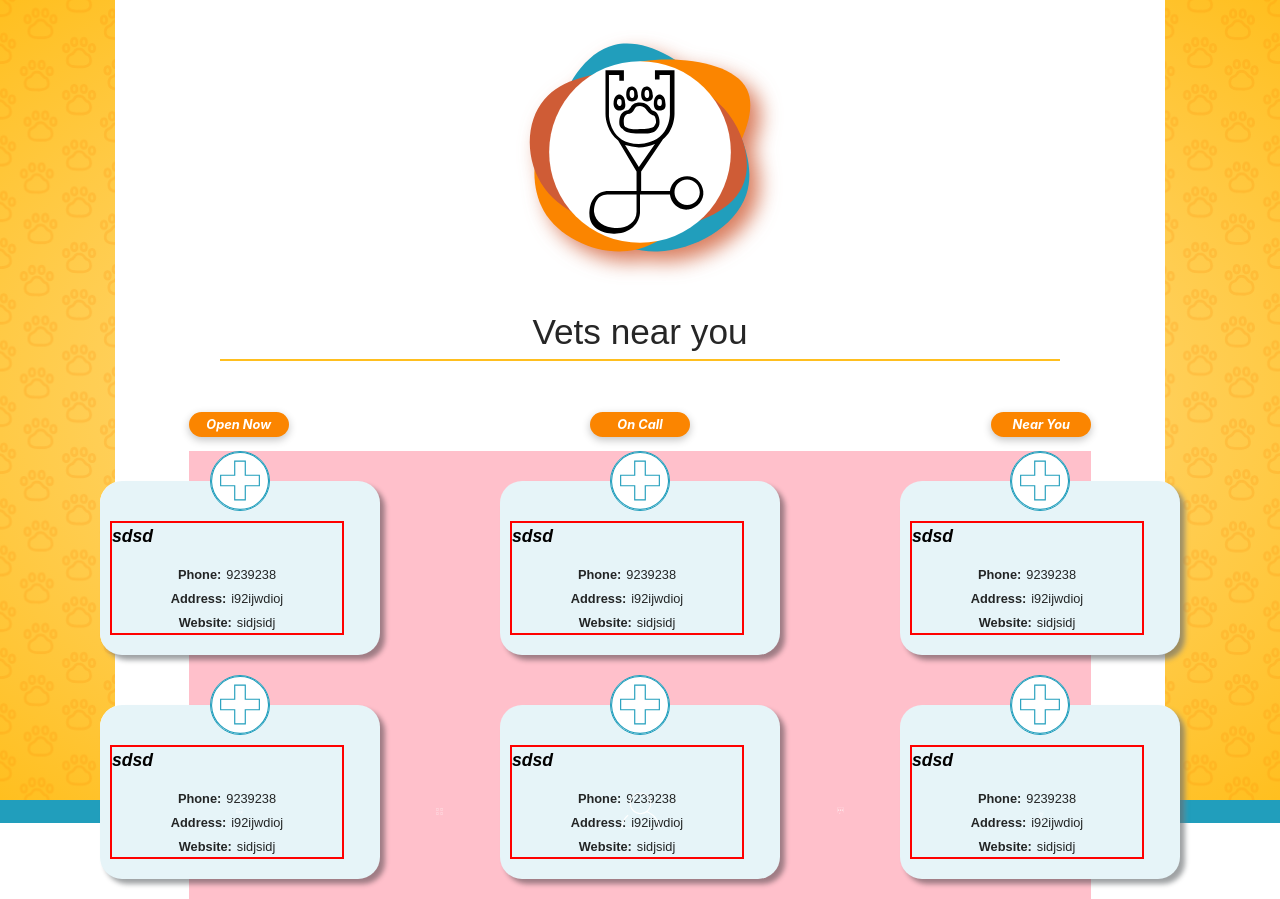
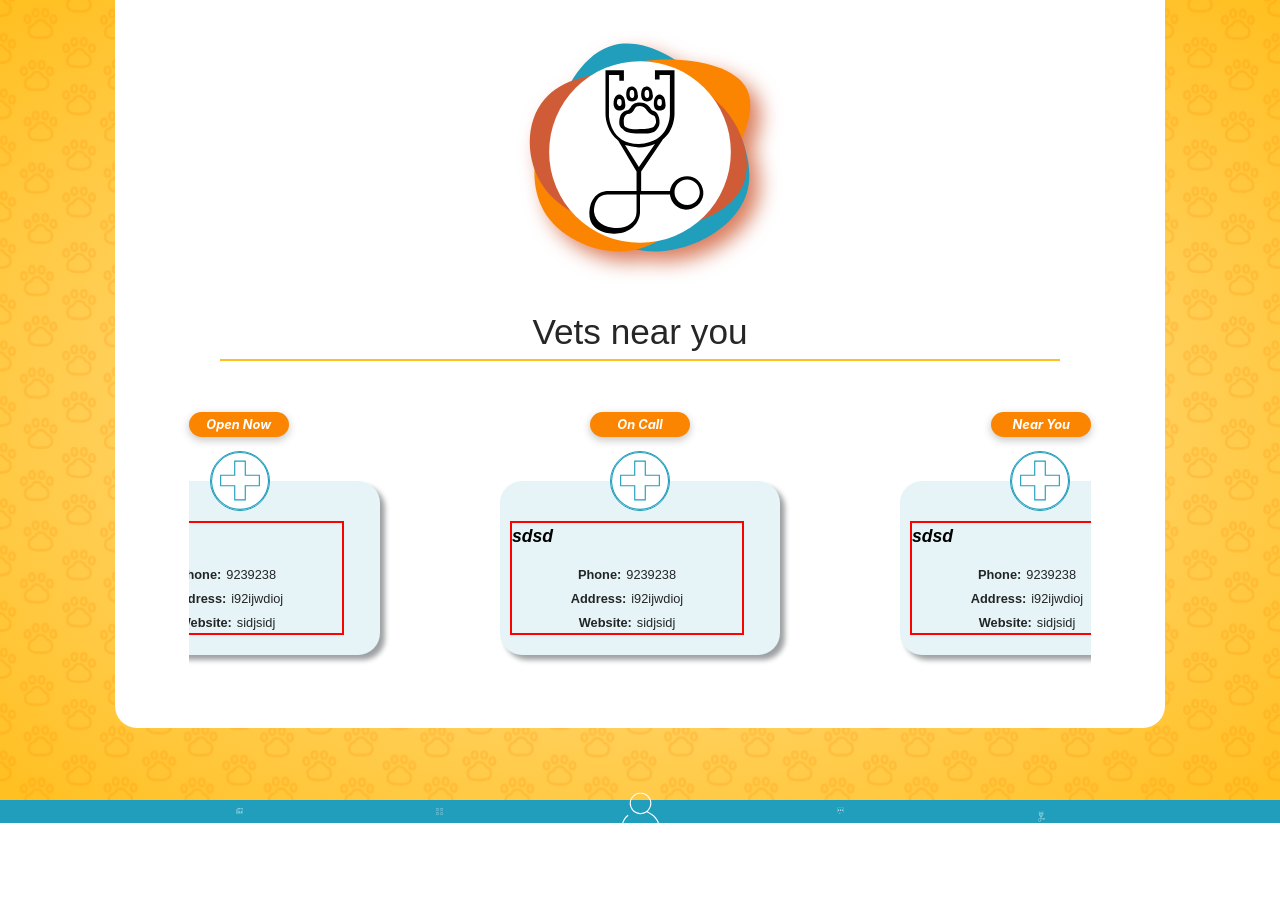
Before and after one commit to ozzyee/pawcket, a Next.js app: page /vets in a window 1280 px wide. After the commit the page ends 839 px from the top, so only its background shows below. Built offline with nearby package versions, Linux system fonts and the light colour scheme.

Commit message:
finished styling vet card bit

```diff
--- a/src/layouts/main-layout/main-layout.style.ts
+++ b/src/layouts/main-layout/main-layout.style.ts
@@ -273,11 +273,31 @@ export const VetList = styled.ol`
    padding: 0px;
 
    @media (min-width: ${styles.breakPoints.m}) {
-      background-color: pink;
       display: grid;
       grid-template-columns: repeat(3, 400px);
       padding: 0px;
       place-items: center;
+      overflow-y: scroll;
+      height: 90%;
+      max-height: 365px;
+
+      ::-webkit-scrollbar {
+         width: 0px;
+      }
+
+      :hover::-webkit-scrollbar {
+         width: 6px;
+      }
+
+      ::-webkit-scrollbar-track {
+         background: transparent;
+         border-radius: 50px;
+      }
+
+      ::-webkit-scrollbar-thumb {
+         background-color: ${styles.colors.primary};
+         border-radius: 50px;
+      }
       .vetcard {
          grid-column-end: span;
       }
@@ -289,4 +309,5 @@ export const VetButtons = styled.ol`
    padding: 0;
    list-style-type: none;
    justify-content: space-between;
+   i
 `;
--- a/src/pages/vets.tsx
+++ b/src/pages/vets.tsx
@@ -30,6 +30,25 @@ const Vet: NextPage = () => {
          vetAddress: "i92ijwdioj",
          vetWebsite: "sidjsidj",
       },
+      {
+         name: "sdsd",
+         phoneNumber: "9239238",
+         vetAddress: "i92ijwdioj",
+         vetWebsite: "sidjsidj",
+      },
+      {
+         name: "sdsd",
+         phoneNumber: "9239238",
+         vetAddress: "i92ijwdioj",
+         vetWebsite: "sidjsidj",
+      },
+      {
+         name: "sdsd",
+         phoneNumber: "9239238",
+         vetAddress: "i92ijwdioj",
+         vetWebsite: "sidjsidj",
+      },
+
       {
          name: "sdsd",
          phoneNumber: "9239238",
```
